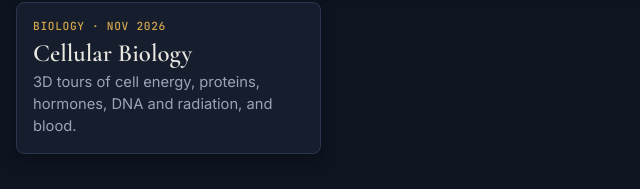
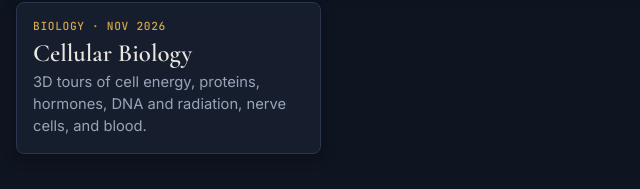
Before and after one commit to jefrix/jefrix.github.io, a plain HTML site: page index.html in a window 1280 px wide. Shown: the part 433-622 px from the top of the page, 154-794 px from the left. Drawn offline with nearby package versions, Linux system fonts and the light colour scheme.

Commit message:
Mention nerve cells in the Cellular Biology card.
Co-Authored-By: Claude Sonnet 5.5 <noreply@anthropic.com>

```diff
--- a/index.html
+++ b/index.html
@@ -203,7 +203,7 @@
         <a class="door" href="https://jefrix.github.io/biology/">
           <span class="meta">Biology · Nov 2026</span>
           <span class="name">Cellular Biology</span>
-          <span class="about">3D tours of cell energy, proteins, hormones, DNA and radiation, and blood.</span>
+          <span class="about">3D tours of cell energy, proteins, hormones, DNA and radiation, nerve cells, and blood.</span>
         </a>
       </div>
     </section>
```
